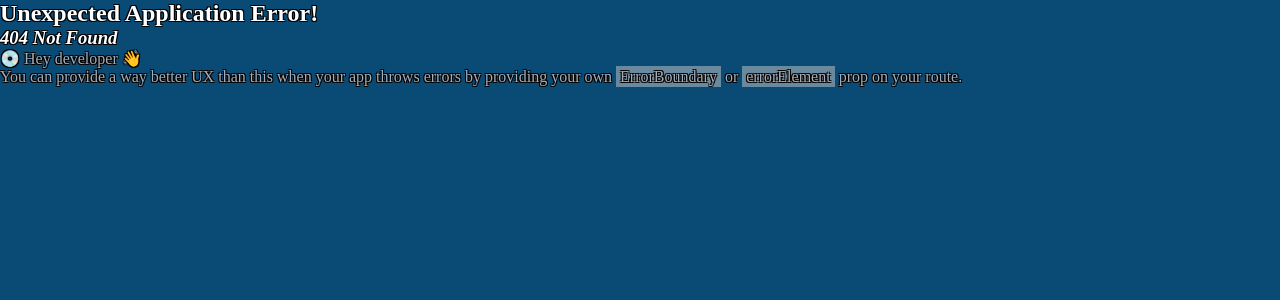
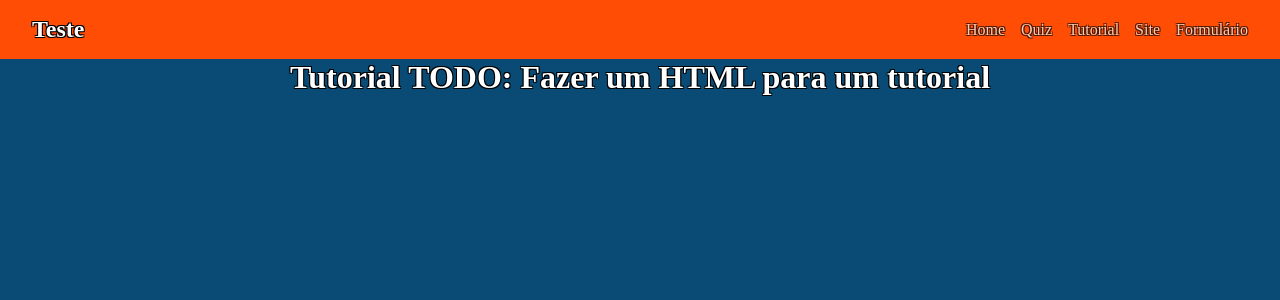
Before and after one commit to a4s-ufpb/Evite-O-Golpe-Web, a React (Vite) app: page /Tutorial in a window 1280 px wide. Before the commit this address had no page. Shown: the top 300 px of the page. Built offline with nearby package versions, Linux system fonts and the light colour scheme.

Commit message:
Adicionando navbar tutorial e routes

```diff
--- a/src/components/Navbar/Navbar.jsx
+++ b/src/components/Navbar/Navbar.jsx
@@ -15,6 +15,9 @@ const Navbar = () => {
                 <Link to={'/Quiz'}>Quiz</Link>
             </li>
             <li>
+                <Link to={'/Tutorial'}>Tutorial</Link>
+            </li>
+            <li>
                 <a href="https://www.google.com" target="_blank" rel="noopener noreferrer">Site</a>
             </li>
             <li>
--- a/src/main.jsx
+++ b/src/main.jsx
@@ -7,6 +7,7 @@ import { createBrowserRouter, RouterProvider, Router } from 'react-router-dom'
 //Páginas
 import Home from './routes/Home/Home.jsx';
 import Quiz from './routes/Quiz/Quiz.jsx';
+import Tutorial from './routes/Tutorial/Tutorial.jsx';
 
 import './index.css'
 
@@ -22,6 +23,10 @@ const router = createBrowserRouter([
         path: "/Quiz",
         element: <Quiz />
       },
+      {
+        path: "/Tutorial",
+        element: <Tutorial />
+      }
     ]
   }
 ])
--- /dev/null
+++ b/src/routes/Tutorial/Tutorial.jsx
@@ -0,0 +1,12 @@
+import React from 'react'
+import './Tutorial.css'
+
+function Tutorial() {
+  return (
+    <div>
+        <h1>Tutorial TODO: Fazer um HTML para um tutorial</h1>
+    </div>
+  )
+}
+
+export default Tutorial
```
Also changed, not shown: src/routes/Tutorial/Tutorial.css (added).
